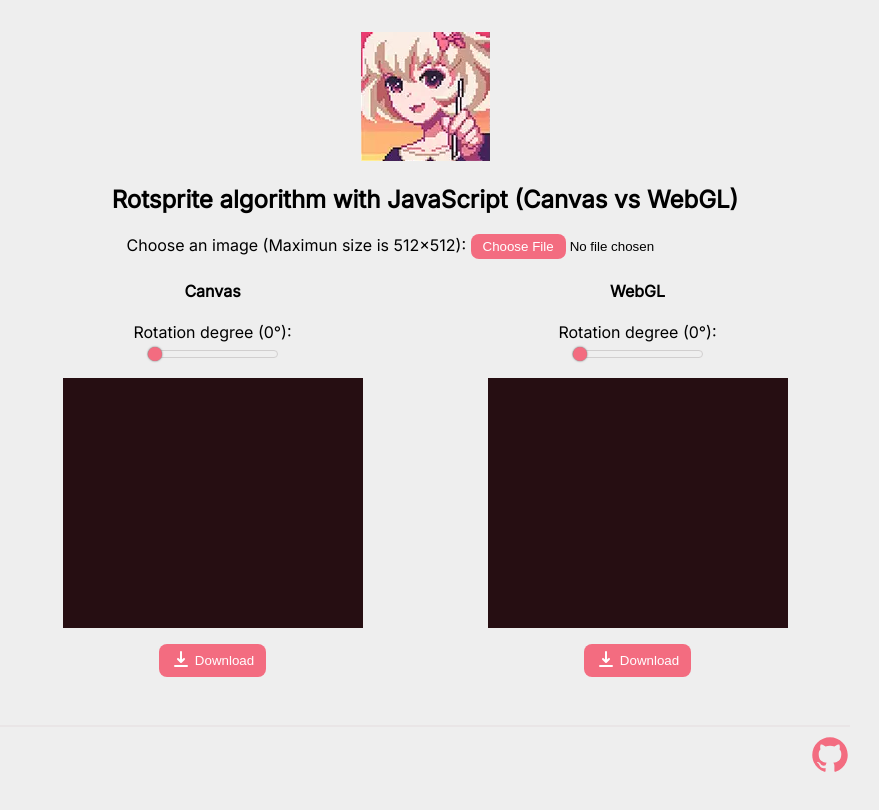
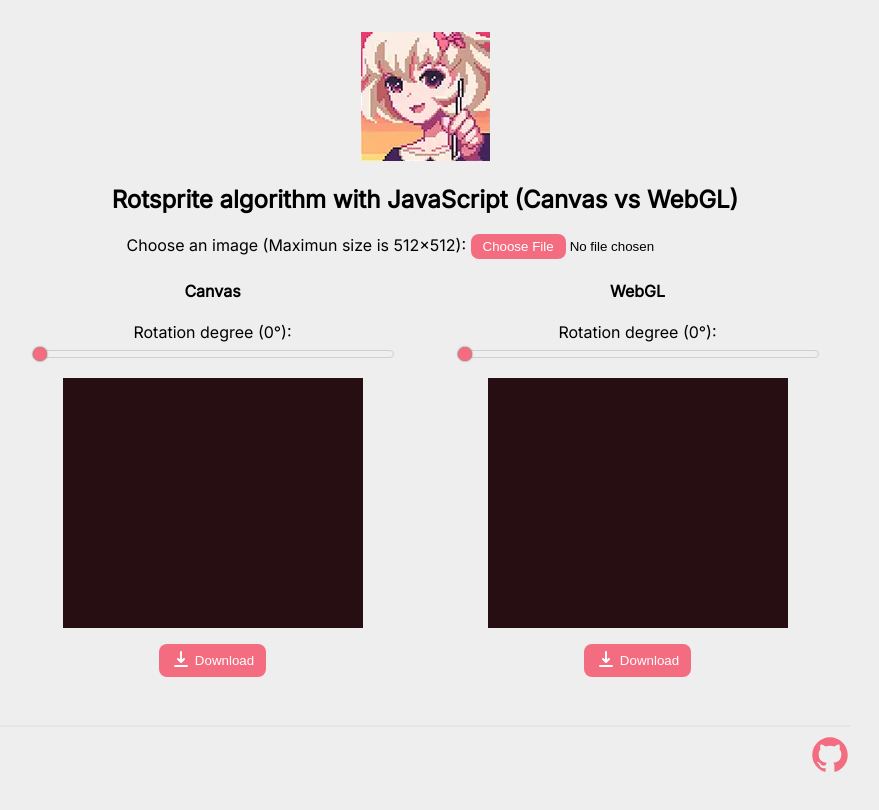
Before and after one commit to adnanlah/rotsprite-webgl, a React (Vite) app: page / in a window 1280 px wide. Shown: the whole page, without its empty margins (215-1094 px from the left). Built offline with nearby package versions, Linux system fonts and the light colour scheme.

Commit message:
Allows all 360 angles to be selected

```diff
--- a/src/components/RotspriteTool/RotspriteTool.tsx
+++ b/src/components/RotspriteTool/RotspriteTool.tsx
@@ -98,6 +98,7 @@ export const RotspriteTool = ({
               type="range"
               min="0"
               max="360"
+              step="1"
             />
           </div>
         </div>
--- a/src/index.css
+++ b/src/index.css
@@ -40,6 +40,7 @@ input[type='range'] {
   border: 1px solid #d1cfcf;
   border-radius: 5px;
   height: 6px;
+  width: 360px;
 }
 
 input[type='range']::-webkit-slider-thumb {
```
